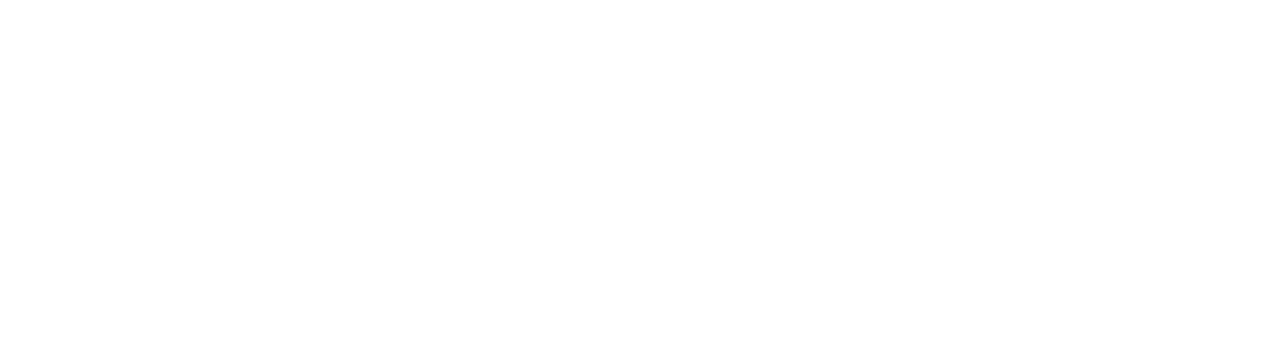
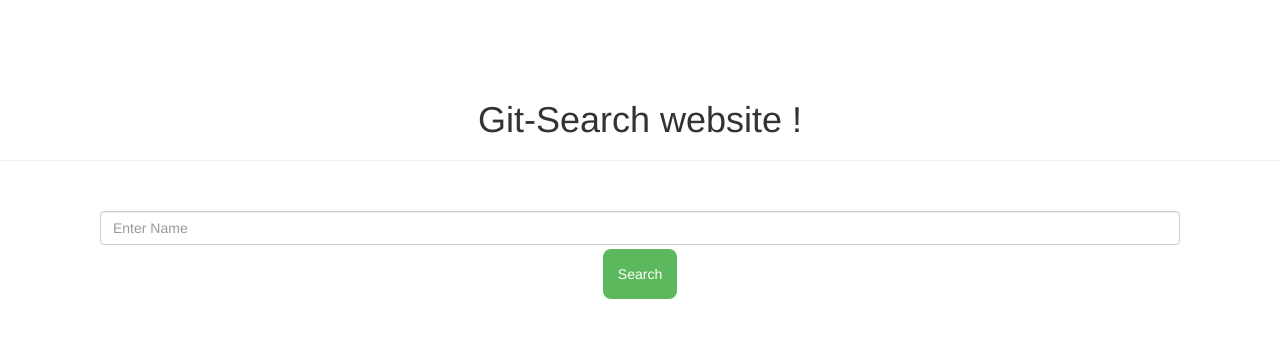
Before and after one commit to Matongo2010/git-search, an Angular app: page / in a window 1280 px wide. Shown: the top 338 px of the page. Built offline with nearby package versions, Linux system fonts and the light colour scheme.

Commit message:
Add a new title to my website

```diff
--- a/src/app/app.component.html
+++ b/src/app/app.component.html
@@ -1,7 +1,7 @@
-
+<!--The content below is only a placeholder and can be replaced.-->
 <div style="text-align:center">
   <h1>
-     {{ title }}  website !
+    {{ title }} website !
   </h1>
   <app-users></app-users>
 
--- a/src/app/app.component.ts
+++ b/src/app/app.component.ts
@@ -6,5 +6,5 @@
   styleUrls: ['./app.component.css']
 })
 export class AppComponent {
-  title = "GitSearch";
+  title = "Git-Search";
 }
--- a/src/app/users/users.component.html
+++ b/src/app/users/users.component.html
@@ -8,12 +8,20 @@
       <label for="Name"></label>
       <input class="form-control" type="text" name="Name" id="name" placeholder="Enter Name" [(ngModel)]="username"
         name="name" #name="ngModel" (keyup)="userName()">
-        <button (click)="userName()" class="button btn-success" name="search" [disabled]="!inputForm.form.valid">Search</button>
+      <button (click)="userName()" class="button btn-success" name="search" [disabled]="!inputForm.form.valid">Search</button>
     </div>
   </form>
   </section>
 
+  <div class="panel-heading"></div>
+
   <div *ngIf="user">
+    <div class="panel panel-default">
+
+
+      <img class="image" src="{{user.avatar_url}}" alt="">
+      <div class="card">
+
 
         <ul>
           <li>{{user.followers}} Followers</li>
```
